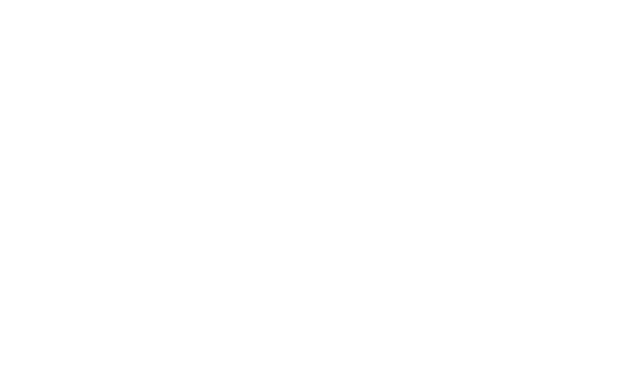
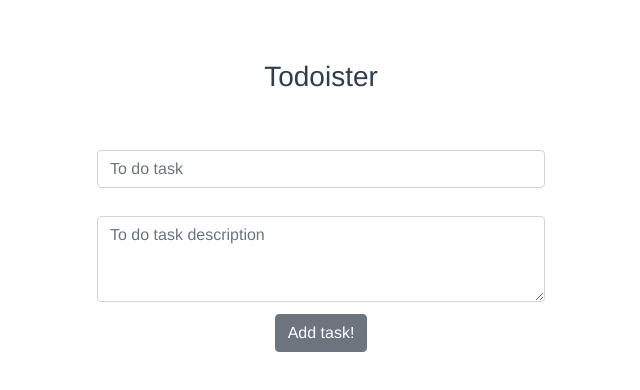
Before and after one commit to jotapedeside/todoister, a Vue app: page / in a window 1280 px wide. Shown: the top 390 px of the page, without its empty margins (319-959 px from the left). Built offline with nearby package versions, Linux system fonts and the light colour scheme.

Commit message:
feature: "todo task" and "todo description" fields

```diff
--- a/src/App.vue
+++ b/src/App.vue
@@ -1,8 +1,47 @@
 <template>
   <div id="app">
+    <div class="my-5">
+      <h3>Todoister</h3>
+    </div>
+
+      <div class="d-flex flex-column justify-content-center align-items-center h-100 my-3">
+        <div class="inputParam d-flex flex-column justify-content-center align-items-center my-2">
+          <b-form-input
+            type="text"
+            placeholder="To do task"
+            v-model="task.name"
+            :state="isValid.name"
+          >
+          </b-form-input>
+            <b-form-invalid-feedback :state="isValid.name">
+              Your task needs a name!
+            </b-form-invalid-feedback>
+        </div>
+      </div>
+
+      <div class="d-flex flex-column justify-content-center align-items-center h-100 my-2">
+        <div class="inputParam d-flex flex-column justify-content-center align-items-center my-1">
+          <b-form-textarea
+            type="text"
+            placeholder="To do task description"
+            rows="3"
+            v-model="task.description"
+            :state="isValid.description"
+          >
+          </b-form-textarea>
+            <b-form-invalid-feedback :state="isValid.description">
+              Your task needs a description!
+            </b-form-invalid-feedback>
+        </div>
+      </div>
+
+    <div>
+        <b-button @click.prevent="addTask()">Add task!</b-button>
+    </div>
+
     <div class="column is-half is-offset-one-quarter">
-      <div v-for="(task,index) in tasks" :key="index">
-        <Task :name="task.name" :description="task.description" :num="index+1" :status="false"/>
+      <div v-for="(item,index) in tasks" :key="index">
+        <Task :name="item.name" :description="item.description" :status="item.status"/>
       </div>
     </div>
   </div>
@@ -14,11 +53,47 @@
   name: 'App',
   data(){
     return{
+      isValid: {
+        name: null,
+        description: null
+      },
+      task: {
+        name: "",
+        description: ""
+      },
       tasks: []
     }
   },
   components: {
     Task
+  },
+  methods: {
+    addTask(){
+      if(this.task.description.length > 1){
+        this.isValid.description = true;
+      } else {
+        this.isValid.description = false;
+      }
+
+      if(this.task.name.length > 1){
+        this.isValid.name = true;
+      } else {
+        this.isValid.name = false;
+      }
+
+      if(this.validation){
+        console.log("Valid");
+      }
+    }
+  },
+  computed:{
+    validation(){
+      if(this.isValid.name == true && this.isValid.description == true){
+        return true;
+      } else {
+        return false;
+      }
+    }
   }
 }
 </script>
@@ -32,4 +107,8 @@
   color: #2c3e50;
   margin-top: 60px;
 }
+.inputParam{
+  min-width: 400px;
+  width: 35%;
+}
 </style>
```
